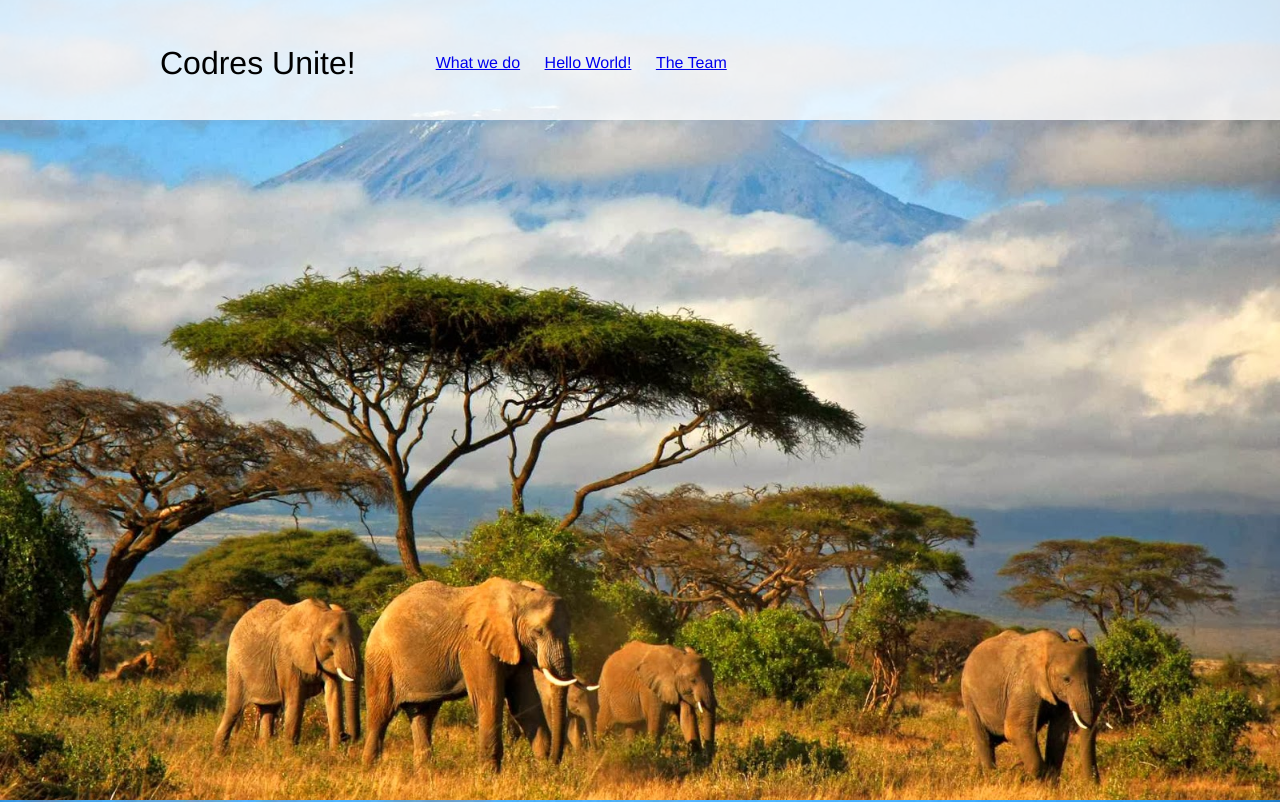
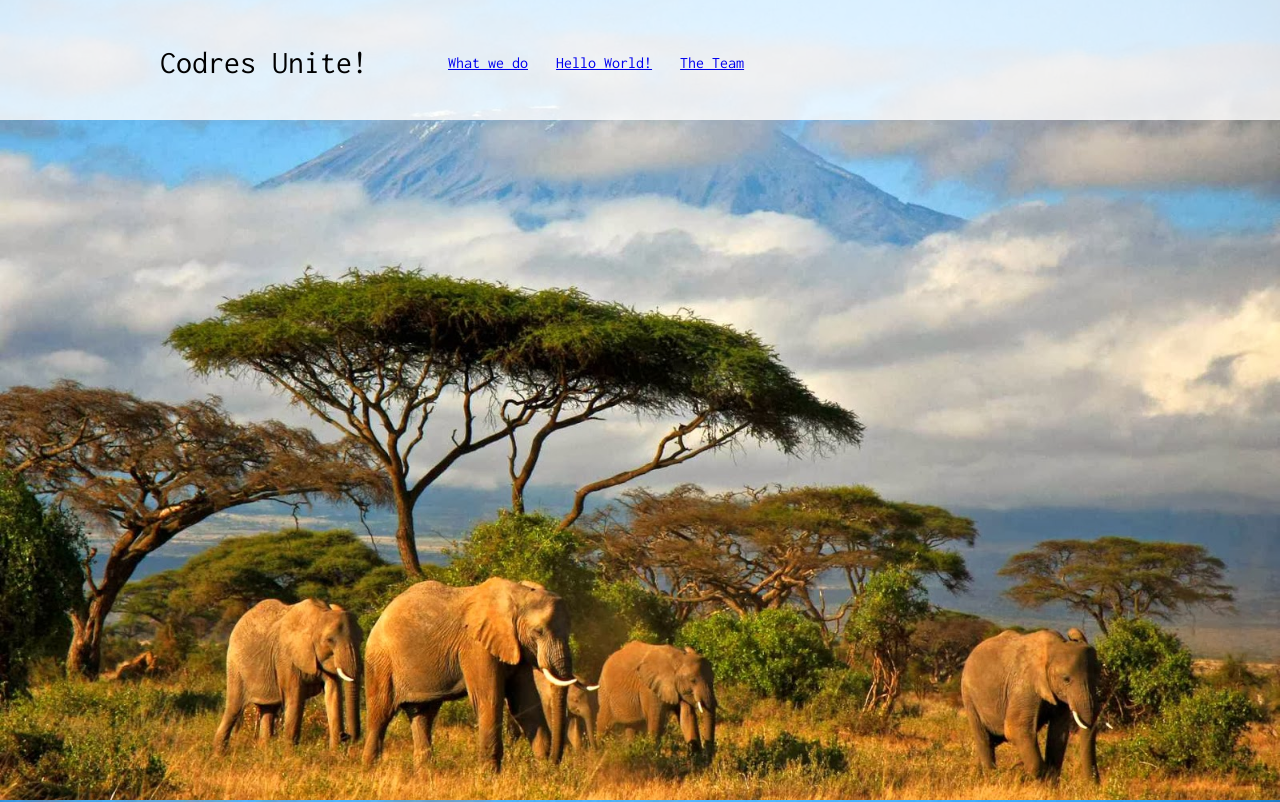
Before and after one commit to vexcodes/codersunitewebpage, a plain HTML site: page index.html in a window 1280 px wide. Shown: the top 802 px of the page. Drawn offline with Linux system fonts and the light colour scheme.

Commit message:
Added 'Inconsolata' as the main font

```diff
--- a/index.html
+++ b/index.html
@@ -2,6 +2,7 @@
 <html>
 	<head>
 		<link rel="stylesheet" type="text/css" href="main.css">
+		<link href="https://fonts.googleapis.com/css?family=Inconsolata" rel="stylesheet">
 	</head>
 	<body>
 		<div id="header">
--- a/main.css
+++ b/main.css
@@ -1,5 +1,5 @@
 * {
-	font-family: "Helvetica Neue";
+	font-family: 'Inconsolata', monospace;
 }
 
 body {
```
